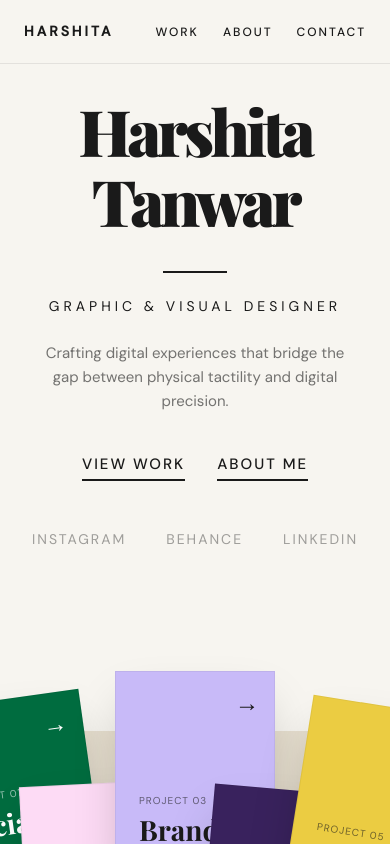
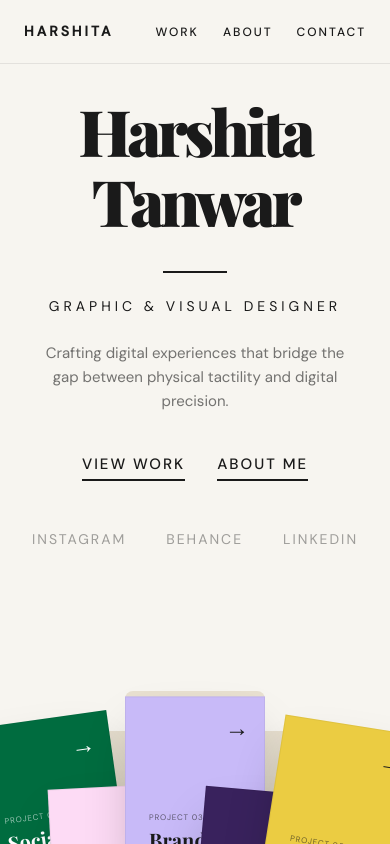
Before and after one commit to Ansh-bot-bot/Portfolio, a React (Vite) app: page / in a window 390 px wide. Both pictures are taken after a click on the button "WORK". Shown: the top 844 px of the page. Built offline with nearby package versions, Linux system fonts and the light colour scheme.

Commit message:
feat: Improve mobile scrolling and project card sizing
Adds smooth scrolling for mobile and adjusts project card dimensions on mobile for better visual fit. Also includes a minor CSS adjustment for touch scrolling.

```diff
--- a/src/App.tsx
+++ b/src/App.tsx
@@ -188,7 +188,7 @@ export default function App() {
 
   return (
     <div
-      className={`relative w-screen ${isMobile ? 'min-h-screen overflow-y-auto' : 'h-screen overflow-hidden'} bg-desk select-none flex items-center justify-center`}
+      className={`relative w-screen ${isMobile ? 'min-h-screen overflow-y-auto scroll-smooth' : 'h-screen overflow-hidden'} bg-desk select-none flex items-center justify-center`}
       onClick={() => {
         if (isFolderOpen && !activeProject) setIsFolderOpen(false);
       }}
@@ -379,13 +379,13 @@ export default function App() {
                     }}
                     onMouseEnter={() => setCursorType('view')}
                     onMouseLeave={() => setCursorType('default')}
-                    className={`absolute left-1/2 top-1/2 ${isMobile ? 'w-[160px] h-[200px]' : 'w-[240px] h-[300px]'} shadow-2xl transition-all duration-500 ease-[cubic-bezier(0.4,0,0.2,1)] cursor-pointer group ${
+                    className={`absolute left-1/2 top-1/2 ${isMobile ? 'w-[140px] h-[180px]' : 'w-[240px] h-[300px]'} shadow-2xl transition-all duration-500 ease-[cubic-bezier(0.4,0,0.2,1)] cursor-pointer group ${
                       isFolderOpen ? 'opacity-100' : 'opacity-0 pointer-events-none'
                     }`}
                     style={{
                       backgroundColor: p.color,
                       transform: isFolderOpen
-                        ? `translate(calc(-50% + ${isMobile ? p.x * 0.35 : p.x}px), calc(-50% + ${isMobile ? p.y * 0.35 : p.y}px)) rotate(${p.rotation}deg)`
+                        ? `translate(calc(-50% + ${isMobile ? p.x * 0.28 : p.x}px), calc(-50% + ${isMobile ? p.y * 0.28 : p.y}px)) rotate(${p.rotation}deg)`
                         : `translate(-50%, -50%) rotate(0deg)`,
                       zIndex: isFolderOpen ? 20 + i : 5,
                       transitionDelay: isFolderOpen ? `${i * 80}ms` : '0ms'
@@ -396,8 +396,8 @@ export default function App() {
                       →
                     </div>
                     <div className="absolute bottom-6 left-6 pr-4" style={{ color: p.textColor }}>
-                      <p className="font-sans text-[10px] uppercase tracking-widest opacity-60 mb-1">Project 0{i+1}</p>
-                      <h3 className="font-serif text-[28px] font-bold leading-tight">{p.title}</h3>
+                      <p className={`font-sans ${isMobile ? 'text-[8px]' : 'text-[10px]'} uppercase tracking-widest opacity-60 mb-1`}>Project 0{i+1}</p>
+                      <h3 className={`font-serif ${isMobile ? 'text-[20px]' : 'text-[28px]'} font-bold leading-tight`}>{p.title}</h3>
                     </div>
                   </div>
                 ))}
@@ -465,7 +465,7 @@ export default function App() {
             </div>
 
             {/* Content Area */}
-            <div className="flex-1 overflow-y-auto custom-scrollbar">
+            <div className="flex-1 overflow-y-auto custom-scrollbar" style={{ WebkitOverflowScrolling: 'touch' }}>
               <div className="w-full flex flex-col items-center">
                 {currentProject?.content ? (
                   <div className="w-full flex flex-col">
@@ -551,7 +551,7 @@ export default function App() {
           </div>
 
           {/* Content */}
-          <div className="flex-1 overflow-y-auto custom-scrollbar pb-20">
+          <div className="flex-1 overflow-y-auto custom-scrollbar pb-20" style={{ WebkitOverflowScrolling: 'touch' }}>
              <div className={`flex ${isMobile ? 'flex-col gap-8' : 'gap-12'} pt-8 items-start mx-auto`} style={{ width: isMobile ? '100%' : '1350px' }}>
                 {/* Left: Image */}
                 <div className={`${isMobile ? 'w-full' : 'shrink-0'}`} style={{ width: isMobile ? '100%' : '360px' }}>
--- a/src/index.css
+++ b/src/index.css
@@ -27,6 +27,7 @@
       overflow-y: auto;
       height: auto;
       min-height: 100vh;
+      -webkit-overflow-scrolling: touch;
     }
   }
 }
```
